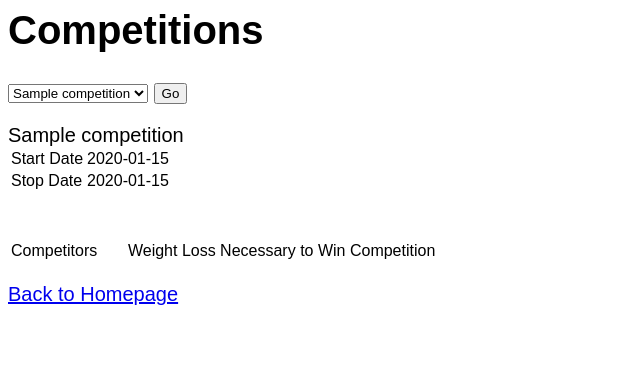
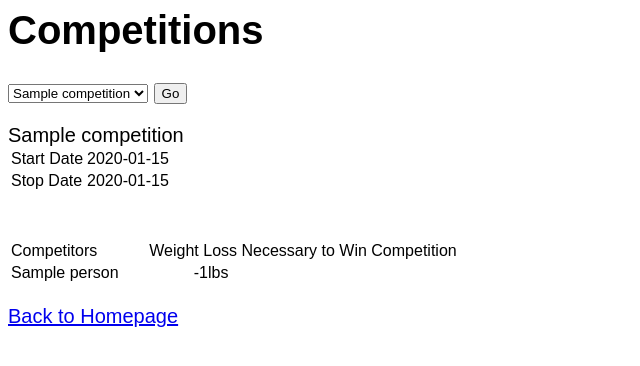
Before and after one commit to rl2745/KetoPalWebDesign, a Flask app: page /competitions in a window 1280 px wide. Shown: the top 366 px of the page, without its empty margins (0-640 px from the left). Run offline with Flask 2, Linux system fonts and the light colour scheme; tables that the repository leaves empty hold one stand-in row (values such as "Sample post"); parts of the project's set-up code (start-up, migrations or seed data) failed here and were passed over.

Commit message:
finished competitions page

```diff
--- a/server.py
+++ b/server.py
@@ -200,7 +200,7 @@ def competitions():
     comp = request.form['userDropdown']
   competition = g.conn.execute(text("SELECT * FROM ((SELECT C.cid, C.win_condition, P.email, C.cname, C.start, C.stop FROM competition C JOIN participates P ON C.cid=P.cid) T1 NATURAL JOIN person) WHERE cname= :cp "),cp=comp).fetchone()
   competitorsCursor = g.conn.execute(text("SELECT * FROM ((SELECT C.cid, C.win_condition, P.email, C.cname, C.start, C.stop FROM competition C JOIN participates P ON C.cid=P.cid) T1 NATURAL JOIN person) WHERE cname= :cp "),cp=comp).fetchall()
-  context = dict(comps=comps, competition=competition)
+  context = dict(comps=comps, competition=competition, competitorsCursor=competitorsCursor)
 
   return render_template("competitions.html", **context)
 
--- a/templates/competitions.html
+++ b/templates/competitions.html
@@ -63,7 +63,7 @@
 
 		<tr>
 			<td class="col-1">{{c.pname}}</td>
-			<td class="col-2">&nbsp;&nbsp;&nbsp;&nbsp;&nbsp;&nbsp;&nbsp;&nbsp;&nbsp;&nbsp;&nbsp;&nbsp;-{{c.win_condition}}lbs</td>
+			<td class="col-2">&nbsp;&nbsp;&nbsp;&nbsp;&nbsp;&nbsp;&nbsp;&nbsp;&nbsp;&nbsp;&nbsp;&nbsp;&nbsp;&nbsp;&nbsp;&nbsp;-{{c.win_condition}}lbs</td>
 		</tr>
 		{% endfor %}
 
```
